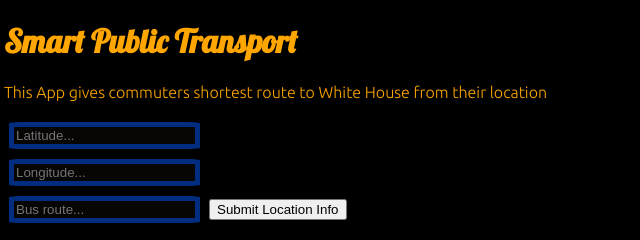
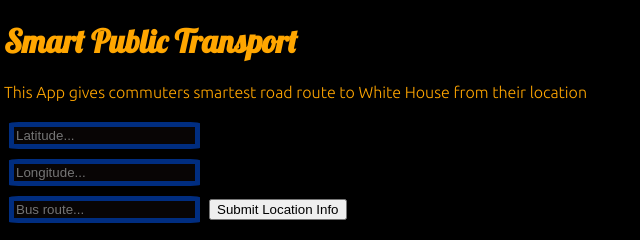
Before and after one commit to Nurudeeen/STMS, a website: page public/index.html in a window 1280 px wide. Shown: the full height of the page, 4-644 px from the left. Drawn offline with Linux system fonts and the light colour scheme.

Commit message:
changed the p tag heading

```diff
--- a/public/index.html
+++ b/public/index.html
@@ -57,7 +57,7 @@
 </style>
 <body>
     <h1>Smart Public Transport</h1>
-    <p>This App gives commuters shortest route to White House from their location</p>
+    <p>This App gives commuters smartest road route to White House from their location</p>
 
     <input type="text" placeholder="Latitude..." id="lat"><br>
     <input type="text" placeholder="Longitude..." id="lon"><br>
```
Also changed, not shown: 1 other file.
